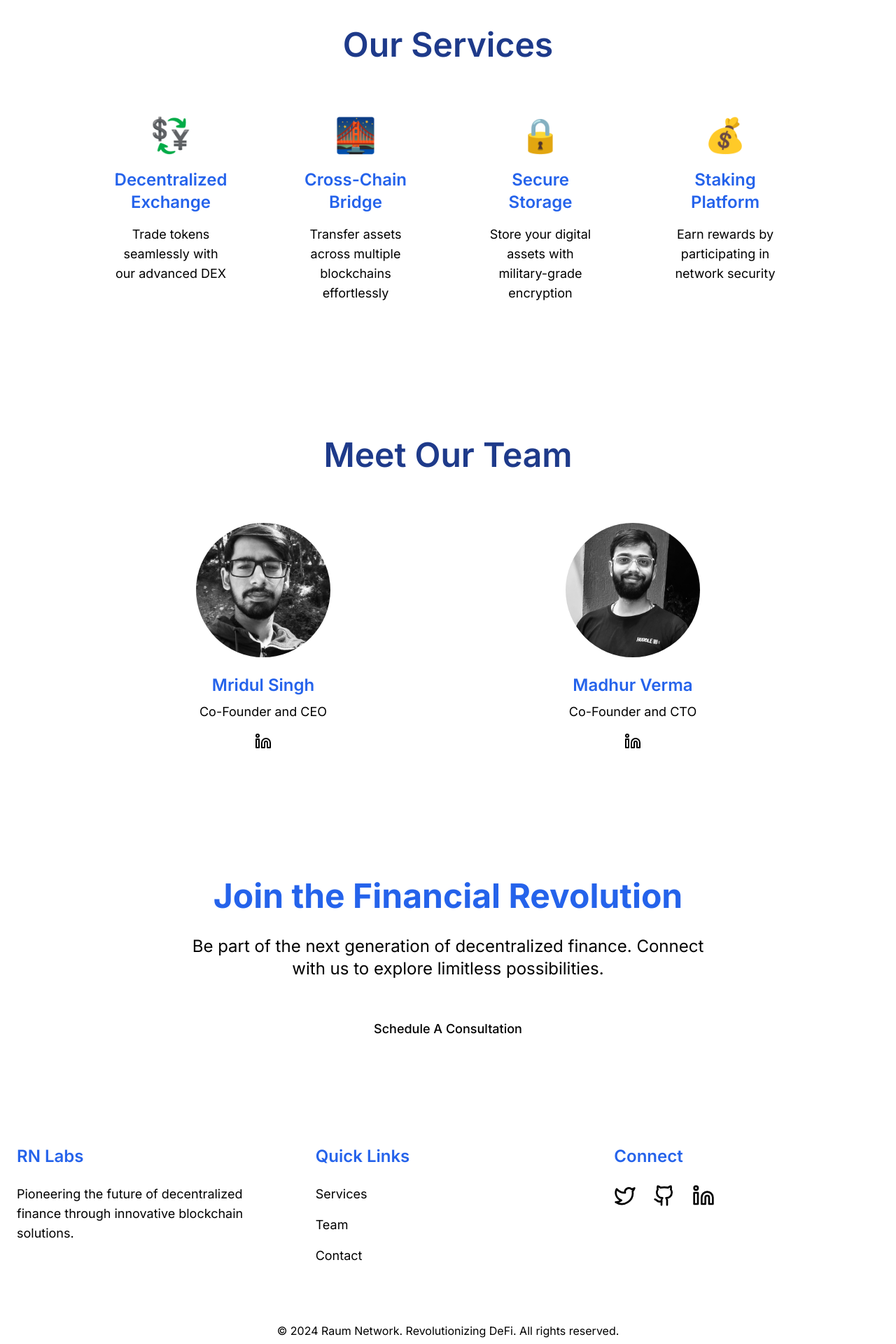
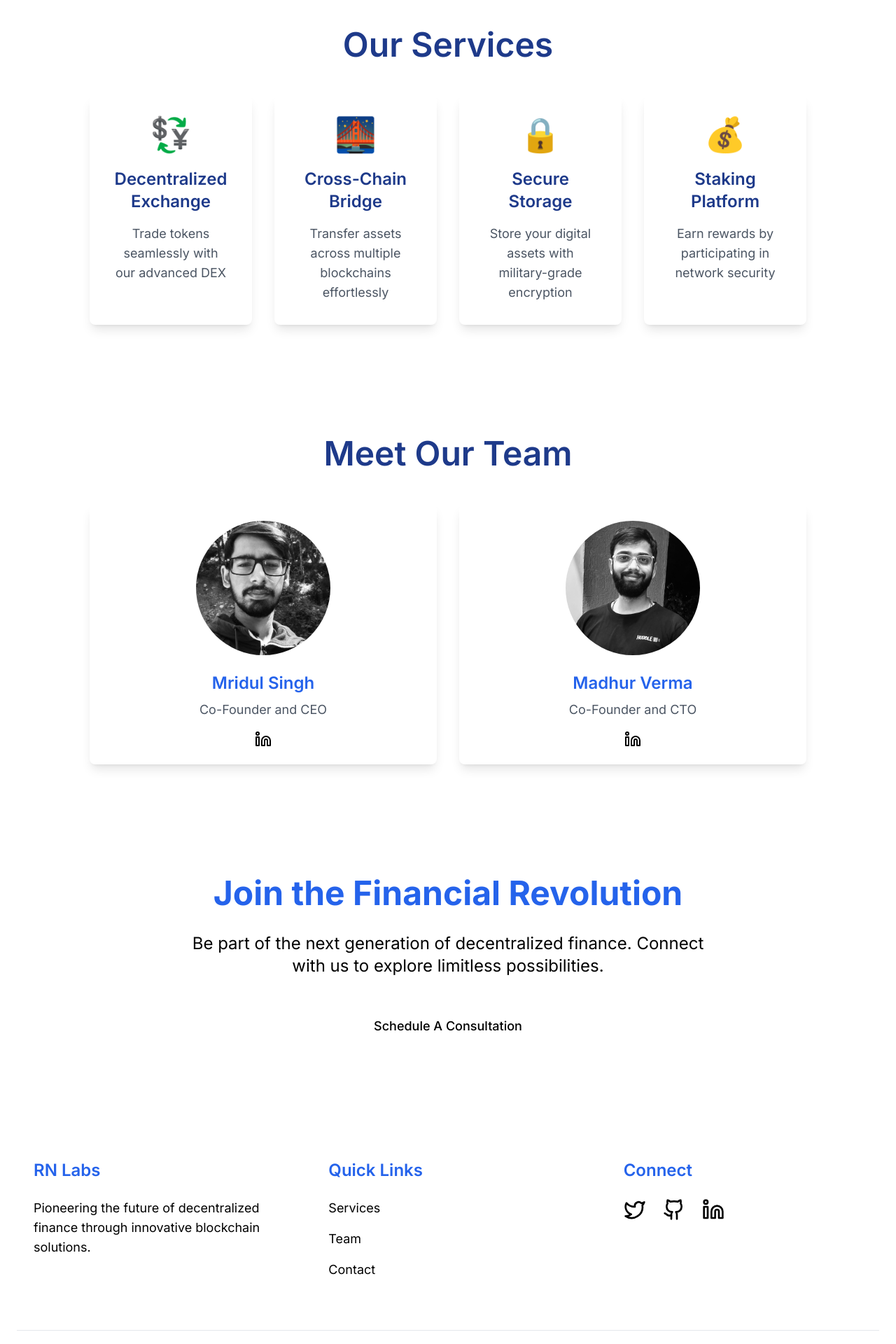
Before and after one commit to Zypheraum/rnlabs-frontend, a Next.js app: page / in a window 1280 px wide. Shown: the part 840-2760 px from the top of the page at 70% size. Built offline with nearby package versions, Linux system fonts and the light colour scheme.

Commit message:
Added Glassy Background by making new footer components

```diff
--- a/app/page.js
+++ b/app/page.js
@@ -147,11 +147,11 @@ const ServiceCard = ({ service }) => (
     initial={{ opacity: 0, y: 50 }}
     whileInView={{ opacity: 1, y: 0 }}
     transition={{ duration: 0.5 }}
-    className="bg-white/5 p-8 rounded-lg backdrop-blur-sm hover:bg-white/10 transition-all duration-300 border border-white/10"
+    className="bg-white p-8 rounded-lg shadow-lg hover:shadow-xl transition-all duration-300 border-[2px] border-black"
   >
     <div className="text-5xl mb-6">{service.icon}</div>
-    <h3 className="text-xl md:text-2xl font-semibold mb-4">{service.title}</h3>
-    <p className="text-black text-base md:text-lg">{service.description}</p>
+    <h3 className="text-xl md:text-2xl font-semibold mb-4 text-[#1e3a8a]">{service.title}</h3>
+    <p className="text-gray-600 text-base md:text-lg">{service.description}</p>
   </motion.div>
 )
 
@@ -160,14 +160,14 @@ const TeamMember = ({ member }) => (
     initial={{ opacity: 0, y: 50 }}
     whileInView={{ opacity: 1, y: 0 }}
     transition={{ duration: 0.5 }}
-    className="text-center p-6 bg-white/5 rounded-lg backdrop-blur-sm hover:bg-white/10 transition-all duration-300 border border-white/10"
+    className="text-center p-6 bg-white rounded-lg shadow-lg hover:shadow-xl transition-all duration-300 border-[2px] border-black"
   >
     <img src={member.image} alt={member.name} className="w-32 h-32 md:w-48 md:h-48 rounded-full mx-auto mb-6 object-cover" />
     <h3 className="text-xl md:text-2xl font-semibold mb-2">{member.name}</h3>
-    <p className="text-black text-base md:text-lg mb-4">{member.role}</p>
+    <p className="text-gray-600 text-base md:text-lg mb-4">{member.role}</p>
     <div className="flex justify-center space-x-4">
       <Link target="_blank"
-        rel="noopener noreferrer" href={member.url} className="text-black hover:text-black transition-colors">
+        rel="noopener noreferrer" href={member.url} className="text-black hover:text-gray-600 transition-colors">
         <Linkedin className="h-6 w-6" />
       </Link>
     </div>
@@ -200,6 +200,18 @@ const AnimatedWords = () => {
     </AnimatePresence>
   )
 }
+
+const FooterCard = ({ title, children }) => (
+  <motion.div
+    initial={{ opacity: 0, y: 20 }}
+    whileInView={{ opacity: 1, y: 0 }}
+    transition={{ duration: 0.5 }}
+    className="bg-white/5 backdrop-blur-sm p-6 rounded-lg border-[2px] border-black hover:bg-white/10 transition-all duration-300"
+  >
+    <h3 className="text-2xl font-semibold mb-6">{title}</h3>
+    {children}
+  </motion.div>
+)
 
 export default function Component() {
   const targetRef = useRef(null)
@@ -350,41 +362,62 @@ export default function Component() {
         </section>
       </main>
 
-      <footer className="bg-white/5 backdrop-blur-md py-16 relative z-10">
+      <footer className="bg-white/5 backdrop-blur-lg py-16 relative z-10 border-t-[2px] border-black">
         <div className="container mx-auto px-6">
-          <div className="grid grid-cols-1 md:grid-cols-3 gap-12">
-            <div>
-              <h3 className="text-2xl font-semibold mb-6">RN Labs</h3>
-              <p className="text-black text-lg">Pioneering the future of decentralized finance through innovative blockchain solutions.</p>
-            </div>
-            <div>
-              <h3 className="text-2xl font-semibold mb-6">Quick Links</h3>
+          <div className="grid grid-cols-1 md:grid-cols-3 gap-8">
+            <FooterCard title="RN Labs">
+              <p className="text-black text-lg">
+                Pioneering the future of decentralized finance through innovative blockchain solutions.
+              </p>
+            </FooterCard>
+
+            <FooterCard title="Quick Links">
               <ul className="space-y-4">
-                <li><Link href="#services" className="text-black hover:text-black-500 text-lg">Services</Link></li>
-                <li><Link href="#team" className="text-black hover:text-black-500 text-lg">Team</Link></li>
-                <li><Link target="_blank"
-                  rel="noopener noreferrer" href="https://t.me/mridulsingh9" className="text-black hover:text-black-500 text-lg">Contact</Link></li>
+                <li><Link href="#services" className="text-black hover:text-gray-600 text-lg">Services</Link></li>
+                <li><Link href="#team" className="text-black hover:text-gray-600 text-lg">Team</Link></li>
+                <li>
+                  <Link
+                    target="_blank"
+                    rel="noopener noreferrer"
+                    href="https://t.me/mridulsingh9"
+                    className="text-black hover:text-gray-600 text-lg"
+                  >
+                    Contact
+                  </Link>
+                </li>
               </ul>
-            </div>
-            <div>
-              <h3 className="text-2xl font-semibold mb-6">Connect</h3>
+            </FooterCard>
+
+            <FooterCard title="Connect">
               <div className="flex space-x-6">
-                <Link target="_blank"
-                rel="noopener noreferrer" href="https://x.com/RaumNetwork/" className="text-black hover:text-black transition-colors">
+                <Link
+                  target="_blank"
+                  rel="noopener noreferrer"
+                  href="https://x.com/RaumNetwork/"
+                  className="text-black hover:text-gray-600 transition-colors"
+                >
                   <Twitter className="h-8 w-8" />
                 </Link>
-                <Link target="_blank"
-                rel="noopener noreferrer"href="https://github.com/Raum-Network" className="text-black hover:text-black transition-colors">
+                <Link
+                  target="_blank"
+                  rel="noopener noreferrer"
+                  href="https://github.com/Raum-Network"
+                  className="text-black hover:text-gray-600 transition-colors"
+                >
                   <Github className="h-8 w-8" />
                 </Link>
-                <Link target="_blank"
-                rel="noopener noreferrer"href="https://www.linkedin.com/company/raum-network/about/?feedView=all" className="text-black hover:text-black transition-colors">
+                <Link
+                  target="_blank"
+                  rel="noopener noreferrer"
+                  href="https://www.linkedin.com/company/raum-network/about/?feedView=all"
+                  className="text-black hover:text-gray-600 transition-colors"
+                >
                   <Linkedin className="h-8 w-8" />
                 </Link>
               </div>
-            </div>
+            </FooterCard>
           </div>
-          <div className="mt-12 pt-8 border-t border-white/10 text-center text-black">
+          <div className="mt-12 pt-8 border-t border-black/10 text-center text-black">
             <p>&copy; 2024 Raum Network. Revolutionizing DeFi. All rights reserved.</p>
           </div>
         </div>
```
